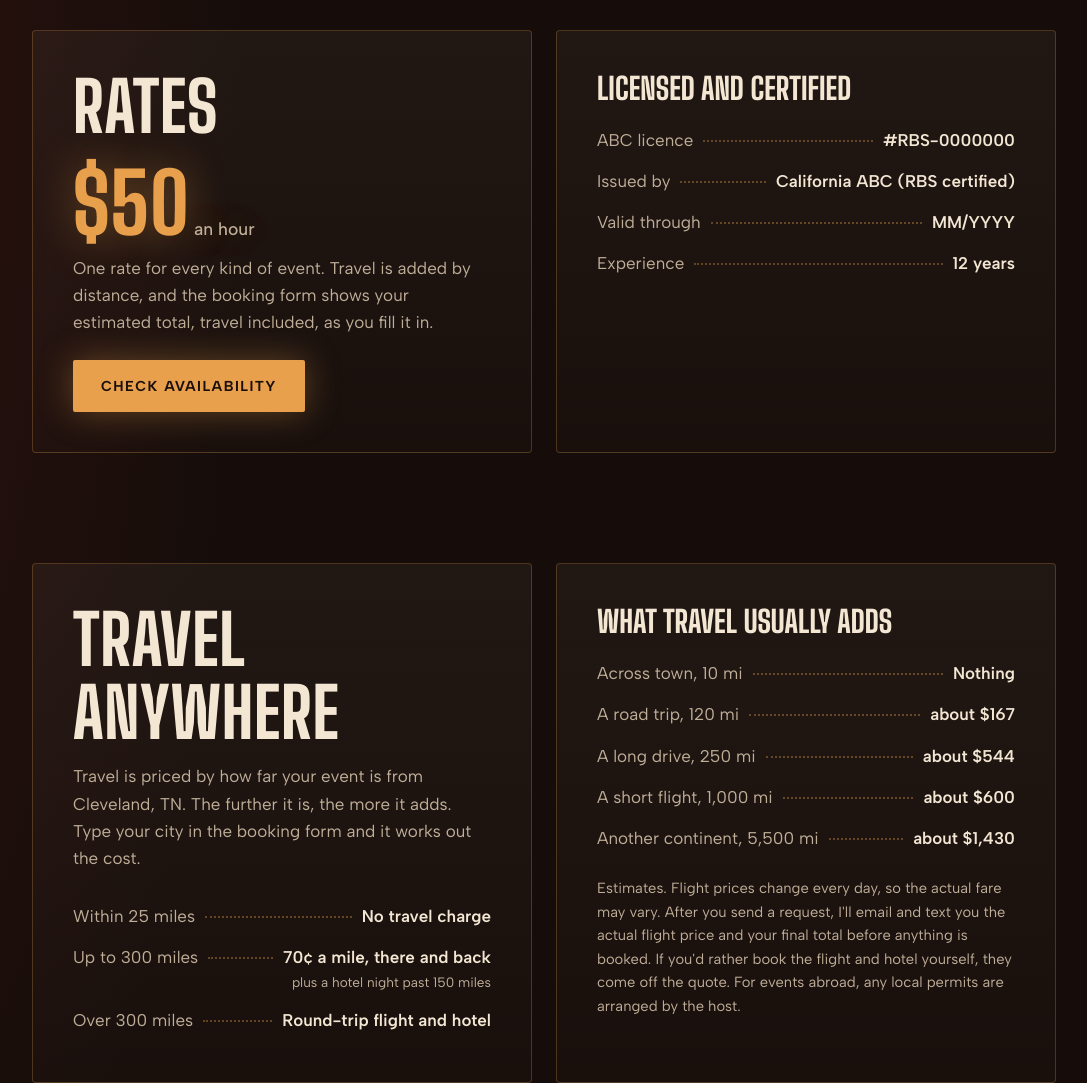
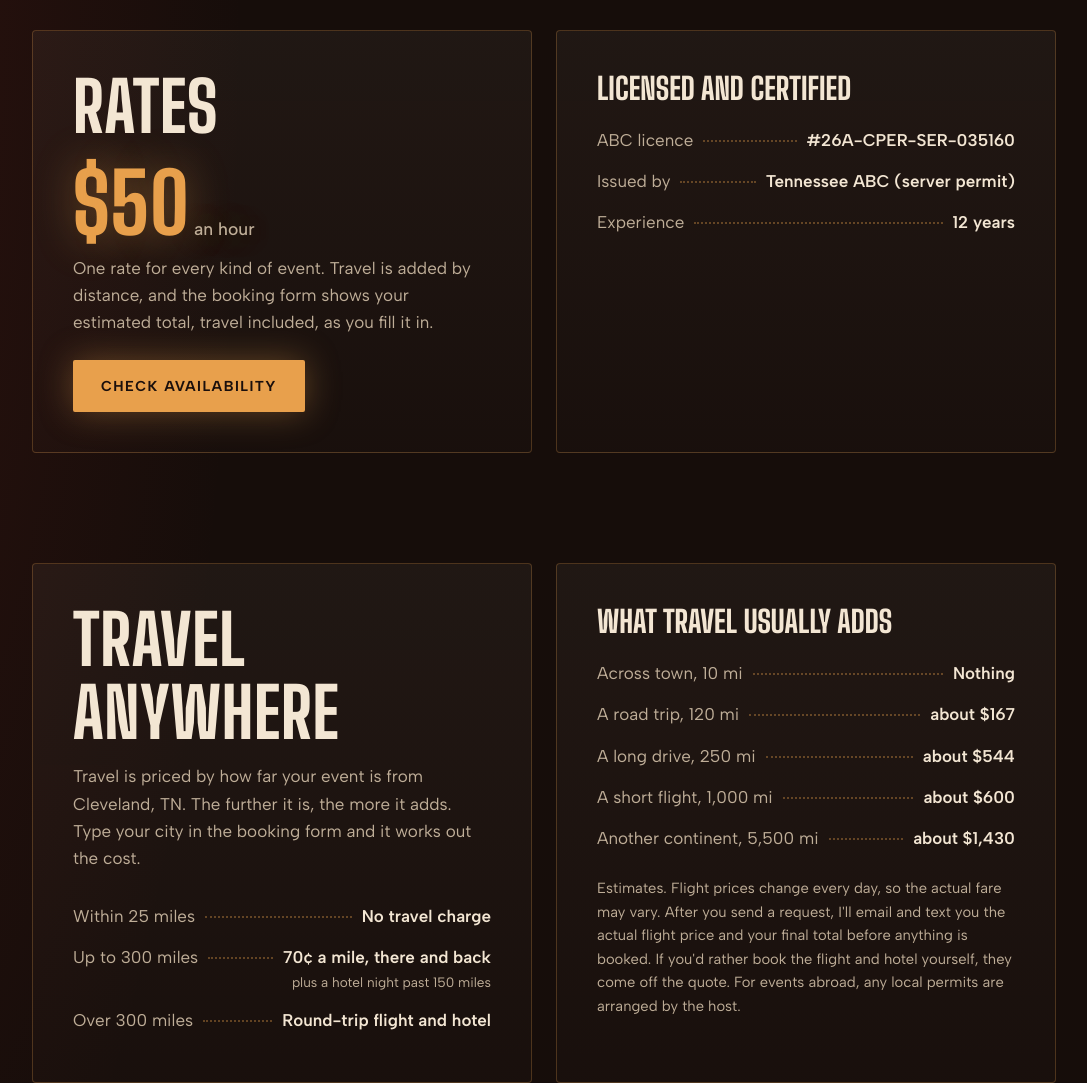
Before and after one commit to DD1000/bartender-booking-site, a plain HTML site: page index.html in a window 1280 px wide. Shown: the part 2900-3983 px from the top of the page, without its empty margins (96-1183 px from the left). Drawn offline with Linux system fonts and the light colour scheme.

Commit message:
Q's Tennessee ABC server permit number; hide the expiry line until it's known

```diff
--- a/app.js
+++ b/app.js
@@ -20,6 +20,7 @@
   showLink($('#calLink'), S.calendarLink);
   showLink($('#abcProof'), S.abc && S.abc.proof);
   showLink($('#insta'), S.instagram);
+  if (S.abc && S.abc.expires) $('#abcExpires').hidden = false;
 
   // ── photo, in the hero and on the profile card ──
   if (S.photo) {
--- a/base.css
+++ b/base.css
@@ -120,6 +120,7 @@ a { color: var(--link, var(--accent)); }
 
 .tab { margin: 0 0 32px; padding: 0; max-width: 460px; }
 .tab div { display: flex; align-items: baseline; gap: 10px; padding: 7px 0; }
+.tab div[hidden] { display: none; }
 .tab dt { flex: 1; display: flex; align-items: baseline; gap: 10px; color: var(--ink-dim); white-space: nowrap; }
 .tab dt::after { content: ""; flex: 1; min-width: 16px; border-bottom: 2px dotted var(--leader, var(--line)); transform: translateY(-4px); }
 .tab dd { margin: 0; font-weight: 600; text-align: right; }
--- a/config.js
+++ b/config.js
@@ -28,9 +28,9 @@ window.SITE = {
 
   // Your ABC licence / RBS certification details.
   abc: {
-    number: "RBS-0000000",
-    issuer: "California ABC (RBS certified)",
-    expires: "MM/YYYY",
+    number: "26A-CPER-SER-035160",
+    issuer: "Tennessee ABC (server permit)",
+    expires: "",   // e.g. "06/2028"; left empty, the "Valid through" line is hidden
     // Optional: a picture or PDF of the certificate in this folder, e.g. "abc-certificate.pdf"
     proof: "",
   },
--- a/index.html
+++ b/index.html
@@ -169,9 +169,9 @@
       <div class="licence-card">
         <h3>Licensed and certified</h3>
         <dl class="tab">
-          <div><dt>ABC licence</dt><dd>#<span data-cfg="abc.number">RBS-0000000</span></dd></div>
-          <div><dt>Issued by</dt><dd data-cfg="abc.issuer">California ABC</dd></div>
-          <div><dt>Valid through</dt><dd data-cfg="abc.expires">MM/YYYY</dd></div>
+          <div><dt>ABC licence</dt><dd>#<span data-cfg="abc.number">26A-CPER-SER-035160</span></dd></div>
+          <div><dt>Issued by</dt><dd data-cfg="abc.issuer">Tennessee ABC (server permit)</dd></div>
+          <div id="abcExpires" hidden><dt>Valid through</dt><dd data-cfg="abc.expires"></dd></div>
           <div><dt>Experience</dt><dd><span data-cfg="years">12</span> years</dd></div>
         </dl>
         <a id="abcProof" class="proof-link" href="#" target="_blank" rel="noopener" hidden>View certificate</a>
@@ -275,7 +275,7 @@
 
 <footer>
   <div class="wrap">
-    <p>© <span id="year">2026</span> <span data-cfg="name">Q</span>, event bartender. ABC licence #<span data-cfg="abc.number">RBS-0000000</span>.</p>
+    <p>© <span id="year">2026</span> <span data-cfg="name">Q</span>, event bartender. ABC licence #<span data-cfg="abc.number">26A-CPER-SER-035160</span>.</p>
     <p><a id="insta" href="#" target="_blank" rel="noopener" hidden>Instagram</a></p>
   </div>
 </footer>
```
